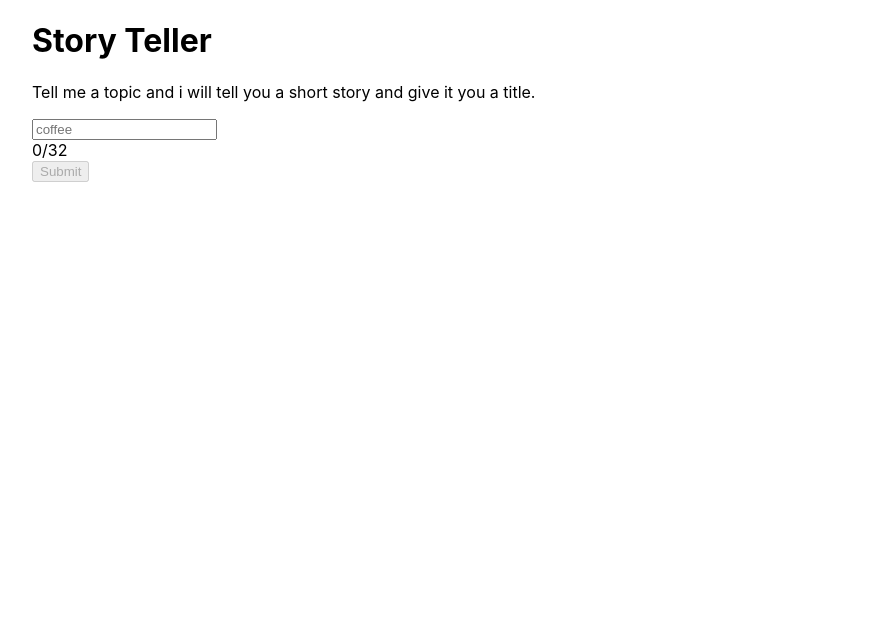
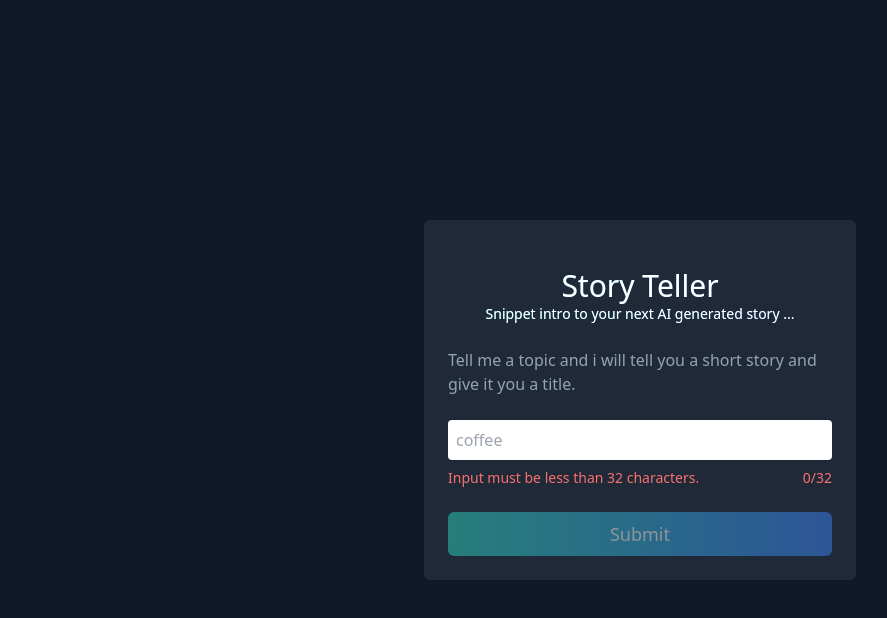
Before and after one commit to makinyemi/ProjectIdea, a Next.js app in the folder storyteller-site/: page / in a window 1280 px wide. Shown: the top 618 px of the page, without its empty margins (0-887 px from the left). Built offline with nearby package versions, Linux system fonts and the light colour scheme.

Commit message:
tailwind frontend styling

```diff
--- a/storyteller-site/components/form.tsx
+++ b/storyteller-site/components/form.tsx
@@ -7,28 +7,53 @@ interface FormProps {
 }
 
 const Form: React.FC<FormProps> = (props) => {
-
-    const isPromptValid = props.prompt.length < props.characterLimit && props.prompt.length > 0;
+  const isPromptValid =
+    props.prompt.length < props.characterLimit && props.prompt.length > 0;
   const updatePromptValue = (text: string) => {
     if (text.length <= props.characterLimit) {
       props.setPrompt(text);
     }
+  };
+
+  let statusColor = "text-slate-500";
+  let statusText = null;
+
+  if (!isPromptValid) {
+    statusColor = "text-red-400";
+    statusText = `Input must be less than ${props.characterLimit} characters.`;
   }
 
   return (
     <>
-            <p>Tell me a topic and i will tell you a short story and give it you a title.</p>
+      <div className="mb-6 text-slate-400">
+        <p className="">
+          Tell me a topic and i will tell you a short story and give it you a
+          title.
+        </p>
+      </div>
 
       <input
+        className="p-2 w-full rounded focus:outline-teal-300 focus:outline text-slate-700"
         type="text"
         placeholder="coffee"
         value={props.prompt}
         onChange={(e) => updatePromptValue(e.currentTarget.value)}
       ></input>
-            <div>{props.prompt.length}/{props.characterLimit}</div>
-            <button onClick={props.onSubmit} disabled={props.isLoading || !isPromptValid}>Submit</button>
+      <div className={statusColor + " flex justify-between my-2 mb-6 text-sm"}>
+        <div>{statusText}</div>
+        <div>
+          {props.prompt.length}/{props.characterLimit}
+        </div>
+      </div>
+      <button
+        className="bg-gradient-to-r from-teal-400 to-blue-500 disabled:opacity-50 w-full p-2 rounded-md text-lg"
+        onClick={props.onSubmit}
+        disabled={props.isLoading || !isPromptValid}
+      >
+        Submit
+      </button>
     </>
   );
-}
+};
 
 export default Form;
--- a/storyteller-site/components/results.tsx
+++ b/storyteller-site/components/results.tsx
@@ -12,30 +12,29 @@ const Result: React.FC<ResultsProps> = (props) => {
           <div>
             <strong>Prompt</strong>
           </div>
-                    <div>
-                        {props.prompt}
-                    </div>
+          <div>{props.prompt}</div>
         </div>
         <div>
           <div>
             <strong>Title</strong>
           </div>
-                    <div>
-                        {props.title}
-                    </div>
+          <div>{props.title}</div>
         </div>
         <div>
           <div>
             <strong>Story</strong>
           </div>
-                    <div>
-                        {props.story}
+          <div>{props.story}</div>
         </div>
       </div>
-            </div>
-            <button onClick={props.onReset}>Back</button>
+      <button
+        className="bg-gradient-to-r from-teal-400 to-blue-500 disabled:opacity-50 w-full p-2 rounded-md text-lg"
+        onClick={props.onReset}
+      >
+        Back
+      </button>
     </>
   );
-}
+};
 
 export default Result;
--- a/storyteller-site/components/storyteller.tsx
+++ b/storyteller-site/components/storyteller.tsx
@@ -1,12 +1,12 @@
-import React from 'react';
-import Form from './form';
-import Log from './log';
-import Results from './results';
+import React from "react";
+import Form from "./form";
+import Log from "./log";
+import Results from "./results";
 
 const StoryTeller: React.FC = () => {
   const CHARACTER_LIMIT: number = 32;
   const ENDPOINT: string =
-        "https://qonco5lugh.execute-api.us-east-1.amazonaws.com/prod/tell_a_story_with_a_title"
+    "https://qonco5lugh.execute-api.us-east-1.amazonaws.com/prod/tell_a_story_with_a_title";
 
   const [prompt, setPrompt] = React.useState("");
   const [story, setStory] = React.useState("");
@@ -23,8 +23,10 @@ const StoryTeller: React.FC = () => {
     fetch(`${ENDPOINT}?prompt=${prompt}`)
       .then((res) => res.json())
       .then(onResult)
-            .catch(error => {
-                setErrorPrompt(`Sorry we seem to have experienced a ${error} Please try again.`);
+      .catch((error) => {
+        setErrorPrompt(
+          `Sorry we seem to have experienced a ${error} Please try again.`
+        );
         setIsLoading(false);
         setHasError(true);
       });
@@ -34,14 +36,14 @@ const StoryTeller: React.FC = () => {
     setPrompt("");
     setHasResult(false);
     setIsLoading(false);
-    }
+  };
 
   const onResult = (data: any) => {
     setStory(data.story);
     setTitle(data.title);
     setHasResult(true);
     setIsLoading(false);
-    }
+  };
 
   let displayedElement = null;
 
@@ -49,29 +51,46 @@ const StoryTeller: React.FC = () => {
 
   if (hasResult) {
     displayedElement = (
-            <Results title={title} story={story} onReset={onReset} prompt={prompt}/>
-        )
-    } else{
+      <Results title={title} story={story} onReset={onReset} prompt={prompt} />
+    );
+  } else {
     displayedElement = (
-            <Form prompt={prompt} setPrompt={setPrompt} onSubmit={onSubmit} isLoading={isLoading} characterLimit={CHARACTER_LIMIT}/>
-        )
+      <Form
+        prompt={prompt}
+        setPrompt={setPrompt}
+        onSubmit={onSubmit}
+        isLoading={isLoading}
+        characterLimit={CHARACTER_LIMIT}
+      />
+    );
   }
 
   if (hasError) {
-        displayErrorElement = (
-            <Log prompt={errorPrompt} />
-        )
+    displayErrorElement = <Log prompt={errorPrompt} />;
   }
+
+  const gradientTextStyle =
+    "text-white text-transparent bg-clip-text bg-gradient-to-r from-teal-400 to-blue-500 w-fit mx-auto ";
+
   return (
-    <>
-        <h1>Story Teller</h1>
-        <div>
-            {displayedElement}
+    <div className="h-screen flex">
+      <div className="max-w-md m-auto p-2">
+        <div className="bg-gray-800 p-6 rounded-md text-white">
+          <div className="text-center my-6">
+            <h1 className={gradientTextStyle + "text-3xl font-light"}>
+              Story Teller
+            </h1>
+            <div className={gradientTextStyle + "text-sm"}>
+              Snippet intro to your next AI generated story ...
             </div>
-        <div>
-            {displayErrorElement}
           </div>
-    </>
+
+          <div>{displayedElement}</div>
+
+          <div>{displayErrorElement}</div>
+        </div>
+      </div>
+    </div>
   );
 };
 
--- a/storyteller-site/package.json
+++ b/storyteller-site/package.json
@@ -18,5 +18,10 @@
     "react": "18.2.0",
     "react-dom": "18.2.0",
     "typescript": "4.9.3"
+  },
+  "devDependencies": {
+    "autoprefixer": "^10.4.13",
+    "postcss": "^8.4.19",
+    "tailwindcss": "^3.2.4"
   }
 }
--- /dev/null
+++ b/storyteller-site/postcss.config.js
@@ -0,0 +1,6 @@
+module.exports = {
+  plugins: {
+    tailwindcss: {},
+    autoprefixer: {},
+  },
+}
--- a/storyteller-site/styles/globals.css
+++ b/storyteller-site/styles/globals.css
@@ -1,26 +1,8 @@
+@tailwind base;
+@tailwind components;
+@tailwind utilities;
+
 html,
 body {
-  padding: 0;
-  margin: 0;
-  font-family: -apple-system, BlinkMacSystemFont, Segoe UI, Roboto, Oxygen,
-    Ubuntu, Cantarell, Fira Sans, Droid Sans, Helvetica Neue, sans-serif;
+  @apply bg-gray-900;
 }
-
-a {
-  color: inherit;
-  text-decoration: none;
-}
-
-* {
-  box-sizing: border-box;
-}
-
-@media (prefers-color-scheme: dark) {
-  html {
-    color-scheme: dark;
-  }
-  body {
-    color: white;
-    background: black;
-  }
-}
--- /dev/null
+++ b/storyteller-site/tailwind.config.js
@@ -0,0 +1,11 @@
+/** @type {import('tailwindcss').Config} */
+module.exports = {
+  content: [
+    "./pages/**/*.{js,ts,jsx,tsx}",
+    "./components/**/*.{js,ts,jsx,tsx}",
+  ],
+  theme: {
+    extend: {},
+  },
+  plugins: [],
+}
```
Also changed, not shown: 2 other files (tests, documents, lock files or other folders). Lines whose indentation alone changed are shown as unchanged.
